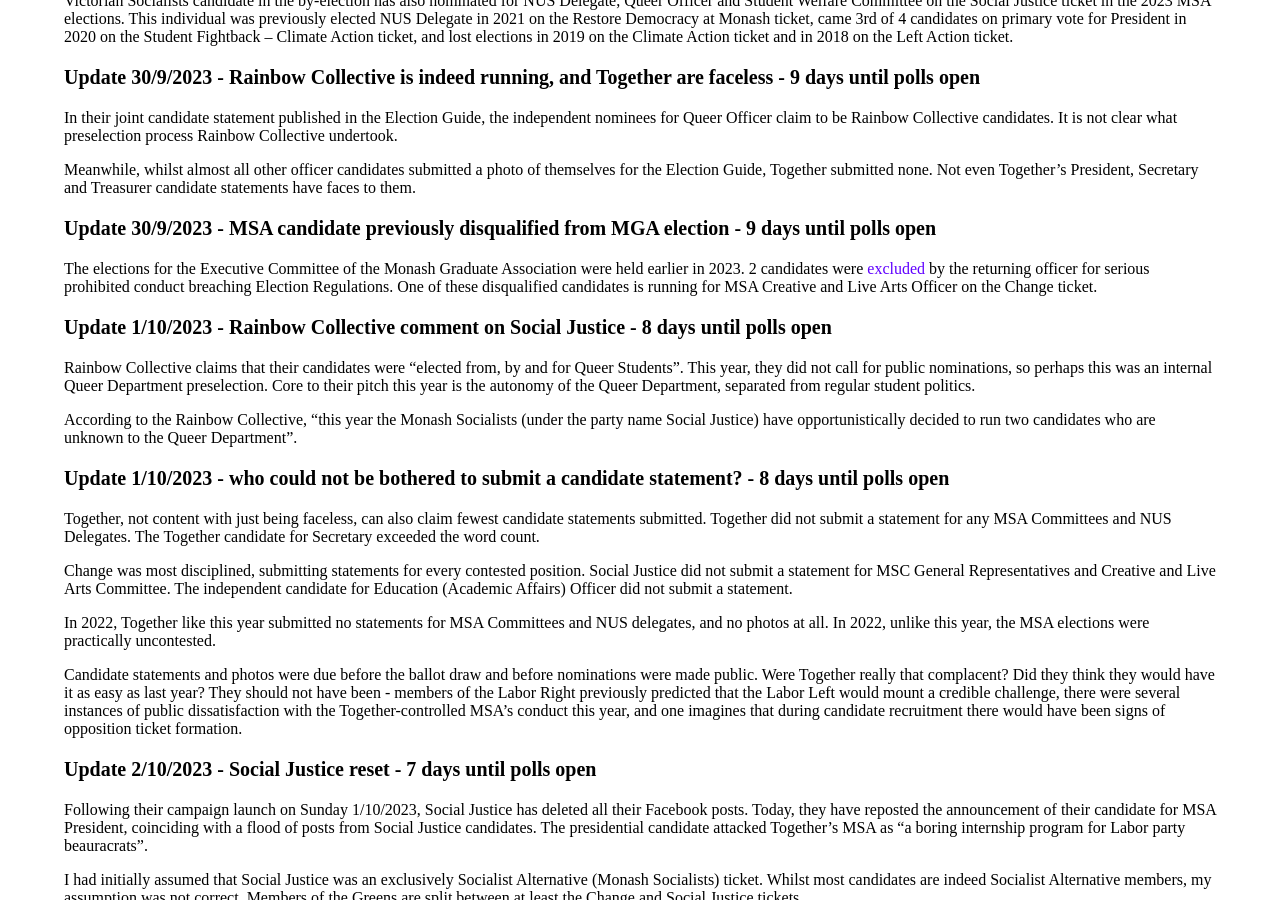
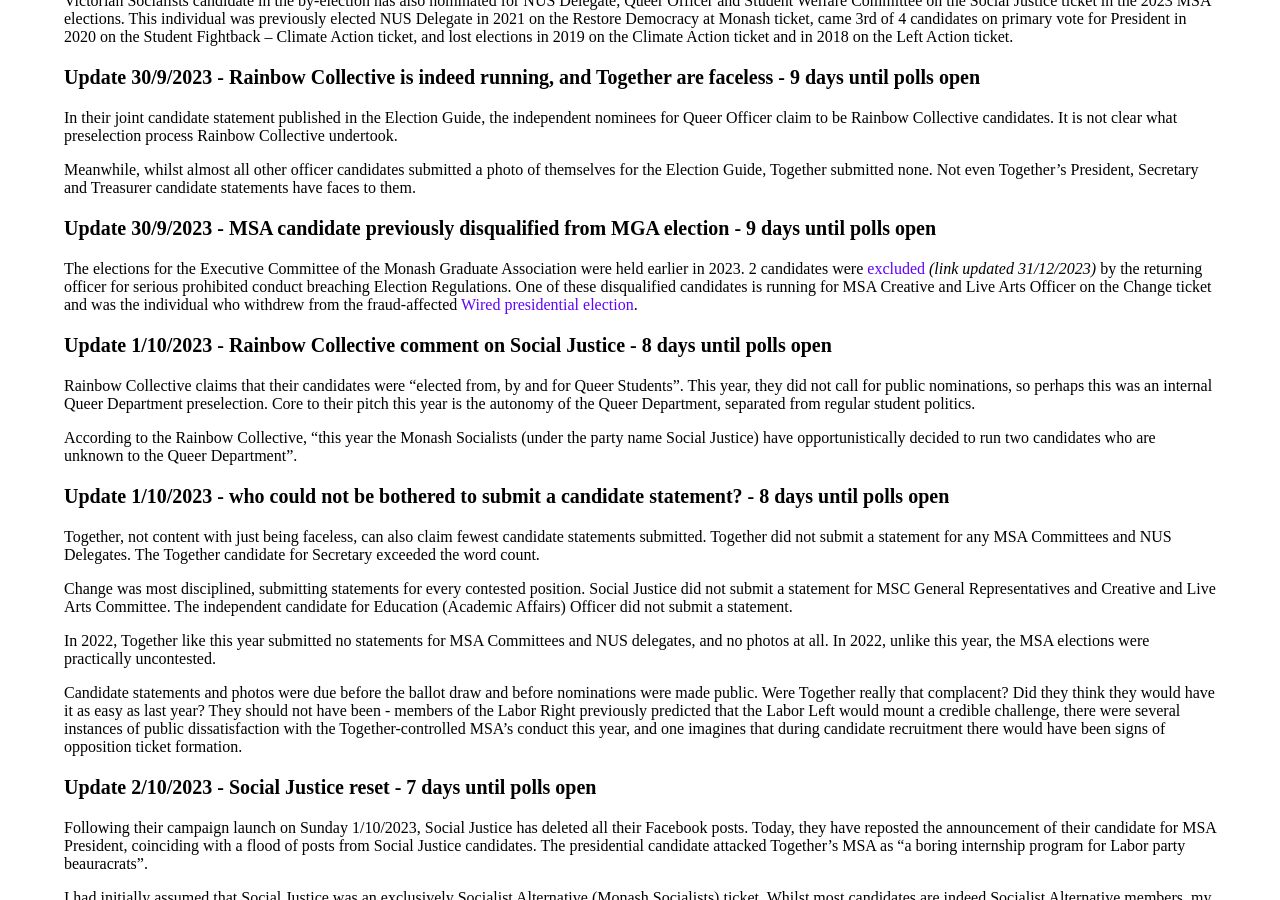
Before and after one commit to nhtnhanbn/nhtnhanbn.github.io, a Jekyll site: the page built from monash/msa23.md, in a window 1280 px wide and 900 px high, scrolled down 1641 px. Built offline with Jekyll 4.4.1, drawn with Linux system fonts in a browser that asks for light colours.

Commit message:
Update msa23

```diff
--- a/monash/msa23.md
+++ b/monash/msa23.md
@@ -73,7 +73,7 @@
 
 ### Update 30/9/2023 - MSA candidate previously disqualified from MGA election - 9 days until polls open
 
-The elections for the Executive Committee of the Monash Graduate Association were held earlier in 2023. 2 candidates were [excluded](http://mga.monash.edu/wp-content/uploads/2023/08/2023-2024-MGAEC-Elections_Returning-Officer-Report-Public.pdf) by the returning officer for serious prohibited conduct breaching Election Regulations. One of these disqualified candidates is running for MSA Creative and Live Arts Officer on the Change ticket.
+The elections for the Executive Committee of the Monash Graduate Association were held earlier in 2023. 2 candidates were [excluded](https://drive.google.com/file/d/1iWPIah8Pz8MkeG3i4kF8deuAHBcoZ8l7/view?usp=drivesdk) *(link updated 31/12/2023)* by the returning officer for serious prohibited conduct breaching Election Regulations. One of these disqualified candidates is running for MSA Creative and Live Arts Officer on the Change ticket and was the individual who withdrew from the fraud-affected [Wired presidential election](/wired).
 
 ### Update 1/10/2023 - Rainbow Collective comment on Social Justice - 8 days until polls open
 
```
